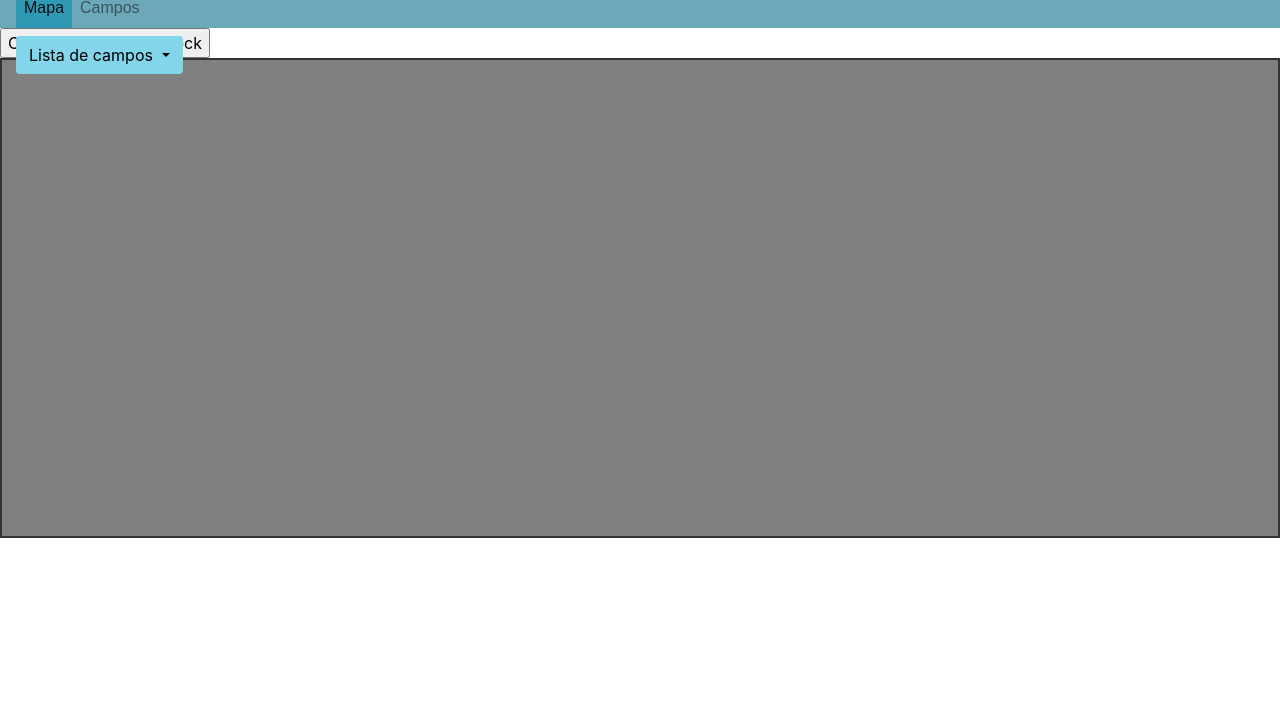
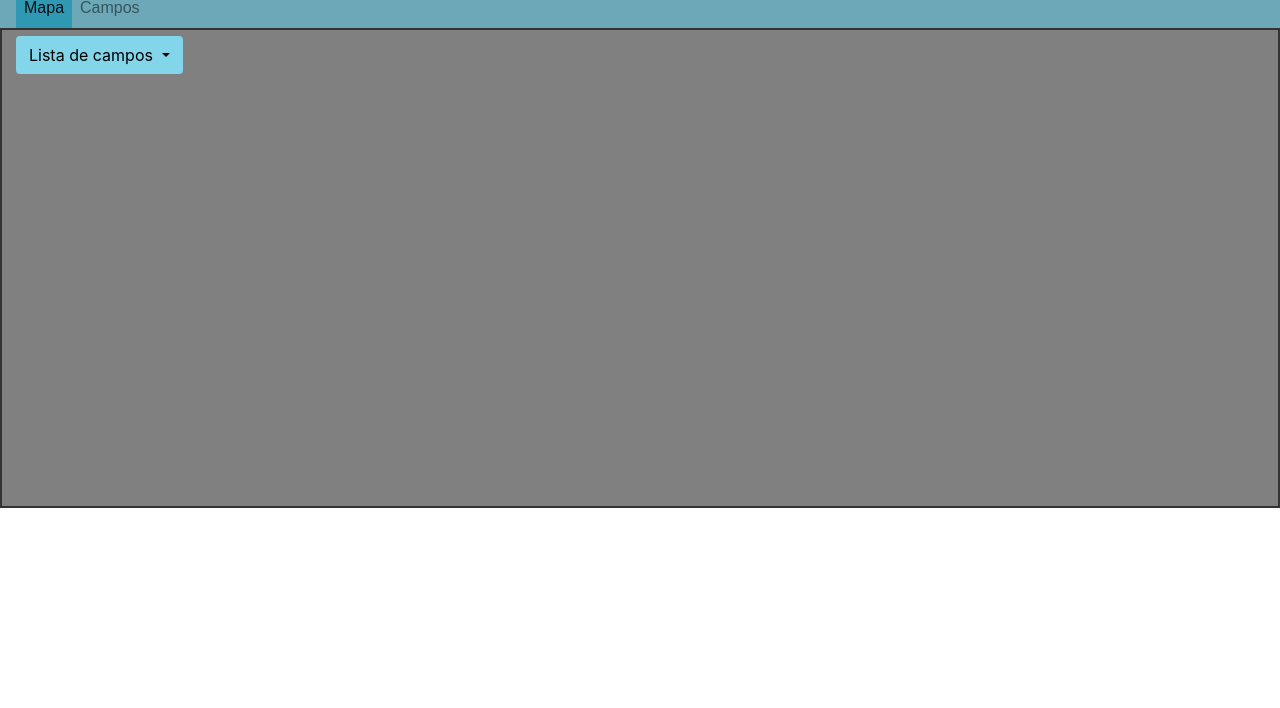
Before and after one commit to joacaar/Proyecto.Web.1B-04, a website: page servidor/views/mapa.html in a window 1280 px wide. Shown: the part 92-800 px from the top of the page. Drawn offline with Linux system fonts and the light colour scheme; some packages are replaced by stand-ins of ours.

Commit message:
Update mapa.html

```diff
--- a/servidor/views/mapa.html
+++ b/servidor/views/mapa.html
@@ -50,7 +50,7 @@
         </div>
     </div>
 
-    <input type="submit" class="croqueta" onclick="addDropdownLink(39, -0.16)" value="Crea links haciendo clock">
+    <!--<input type="submit" class="croqueta" onclick="addDropdownLink(39, -0.16)" value="Crea links haciendo clock">-->
 
     <div id="map">
     </div>
```
